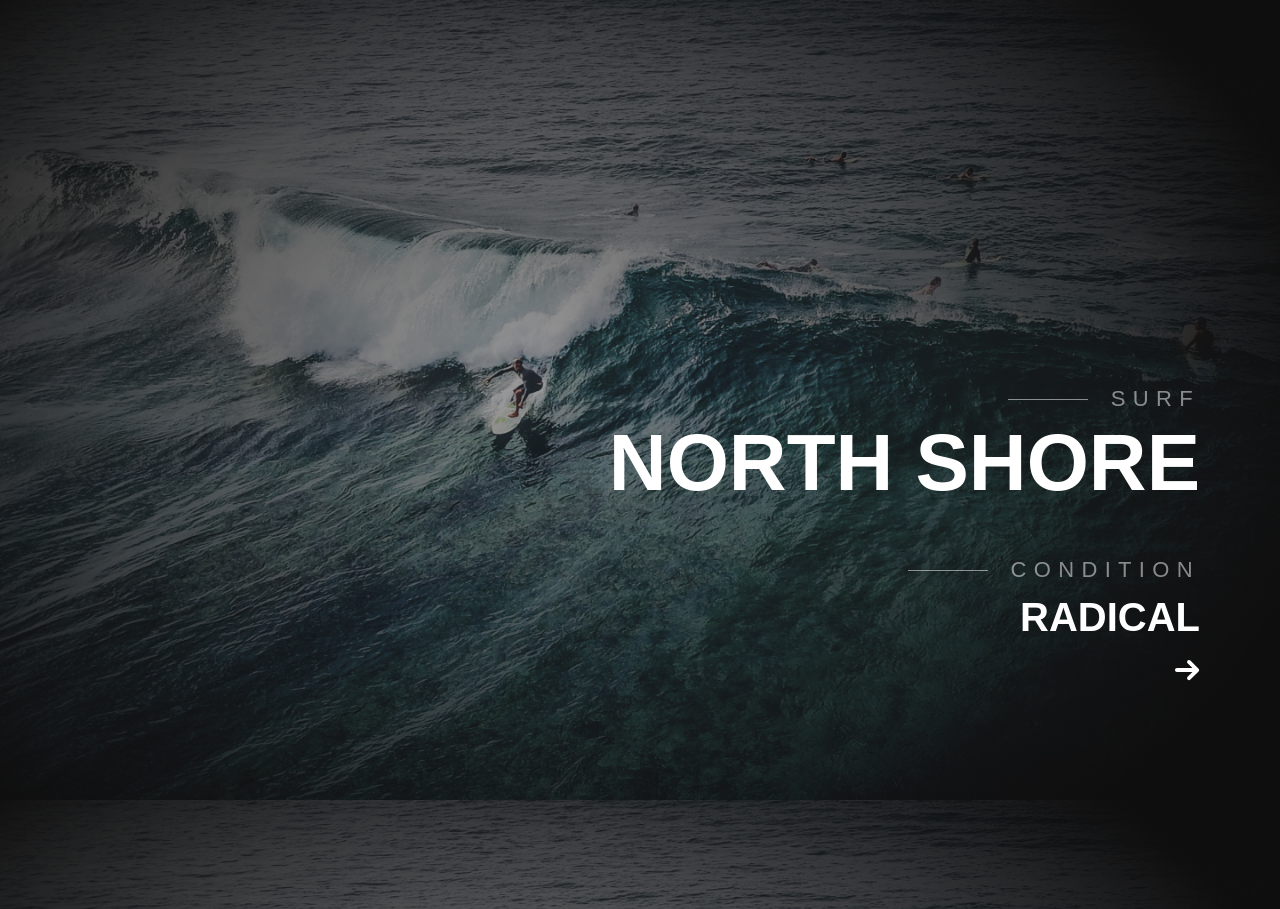
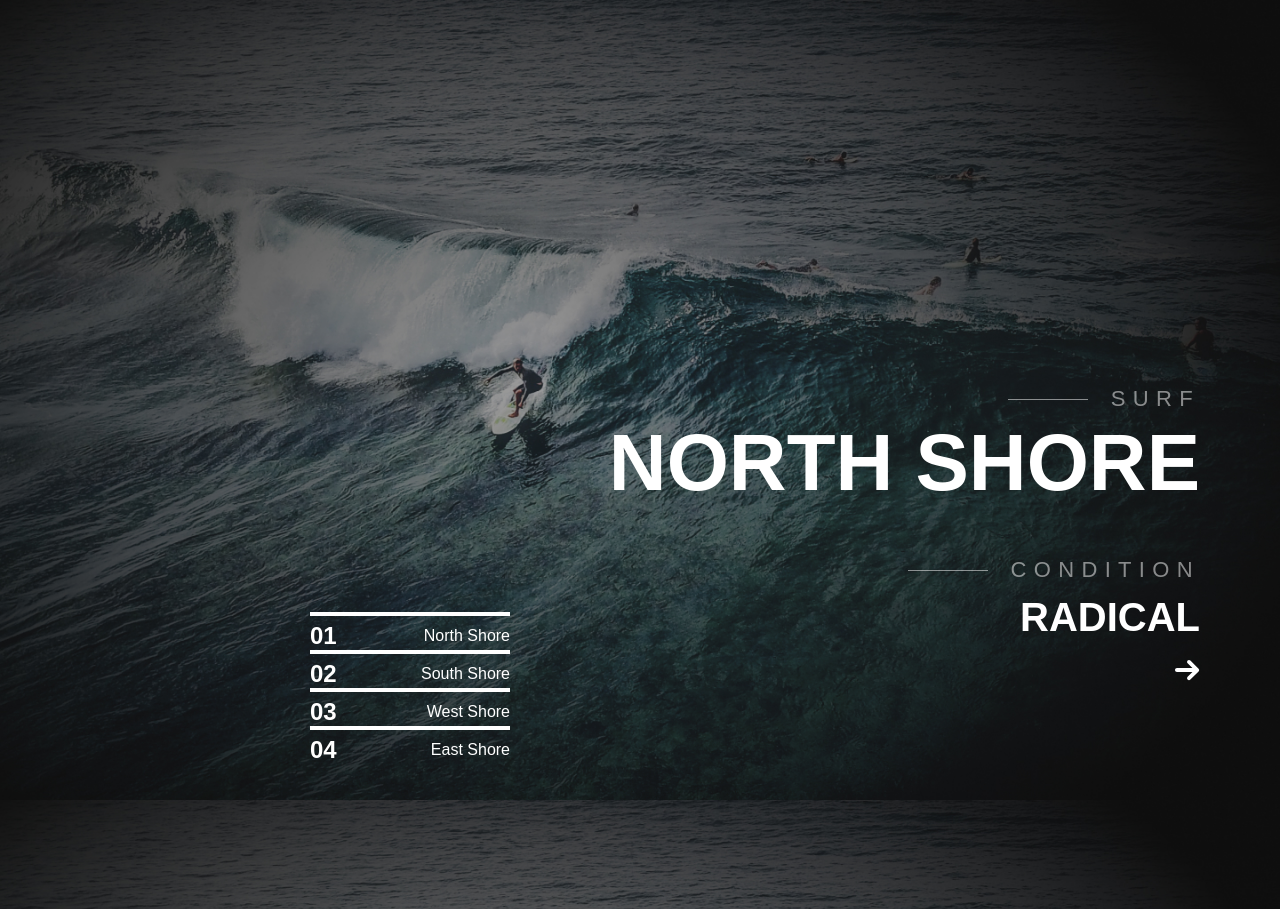
Before and after one commit to parvizrovshanaliyev/goSurfBlackFlagCreative, a website: page src/index.html in a window 1280 px wide. Shown: the top 909 px of the page. Drawn offline with nearby package versions, Linux system fonts and the light colour scheme; files that its build step writes are made by us from their sources; files whose address does not match are found by name; a web font is replaced by a local one.

Commit message:
slider ok js loading

```diff
--- a/src/sass/_typography.scss
+++ b/src/sass/_typography.scss
@@ -8,6 +8,7 @@
 body {
     font-family: $font-family;
     font-weight: 400;
+    font-size: 1rem;
 }
 
 .suptitle-left {
--- a/src/sass/partials/home/_header.scss
+++ b/src/sass/partials/home/_header.scss
@@ -60,3 +60,29 @@
 .slider-arrows_left{
     right: 125px;
 }
+.slider-dots{
+    position: absolute;
+    right: 50px;
+    bottom: 36px;
+    max-width: 920px;
+    width: 100%;
+    color: #fff;
+}
+.dots-box{
+    width: 200px;
+    display: flex;
+    justify-content: space-between;
+    height: 28px;
+    align-items: center;
+    border-top: 4px solid #fff;
+    padding-top: 6px;
+    &__number{
+        font-weight: 800;
+        font-size: 24px;
+        line-height: 34px;
+    }
+    &__name{
+        font-weight: 300;
+        line-height: 19;
+    }
+}
--- a/src/template/header.html
+++ b/src/template/header.html
@@ -52,6 +52,7 @@
             </div>
         </div>
         <!-- slider item -->
+    </div>
     <!-- slider dots -->
     <div class="slider-dots">
         <!-- slider-dots__item -->
@@ -62,7 +63,30 @@
             </div>
         </div>
         <!-- slider-dots__item -->
+        <!-- slider-dots__item -->
+        <div class="slider-dots__item">
+            <div class="dots-box">
+                <div class="dots-box__number">02</div>
+                <div class="dots-box__name">South Shore</div>
+            </div>
+        </div>
+        <!-- slider-dots__item -->
+        <!-- slider-dots__item -->
+        <div class="slider-dots__item">
+            <div class="dots-box">
+                <div class="dots-box__number">03</div>
+                <div class="dots-box__name">West Shore </div>
+            </div>
+        </div>
+        <!-- slider-dots__item -->
+        <!-- slider-dots__item -->
+        <div class="slider-dots__item">
+            <div class="dots-box">
+                <div class="dots-box__number">04</div>
+                <div class="dots-box__name">East Shore</div>
+            </div>
+        </div>
+        <!-- slider-dots__item -->
     </div>
     <!-- slider dots -->
-    </div>
 </header>
```
Also changed, not shown: src/js/components/slick-carousel.js (+7 -1 lines), dist/css/main.min.css, dist/index.html, dist/js/main.min.js, 2 other files. Lines whose indentation alone changed are shown as unchanged.
